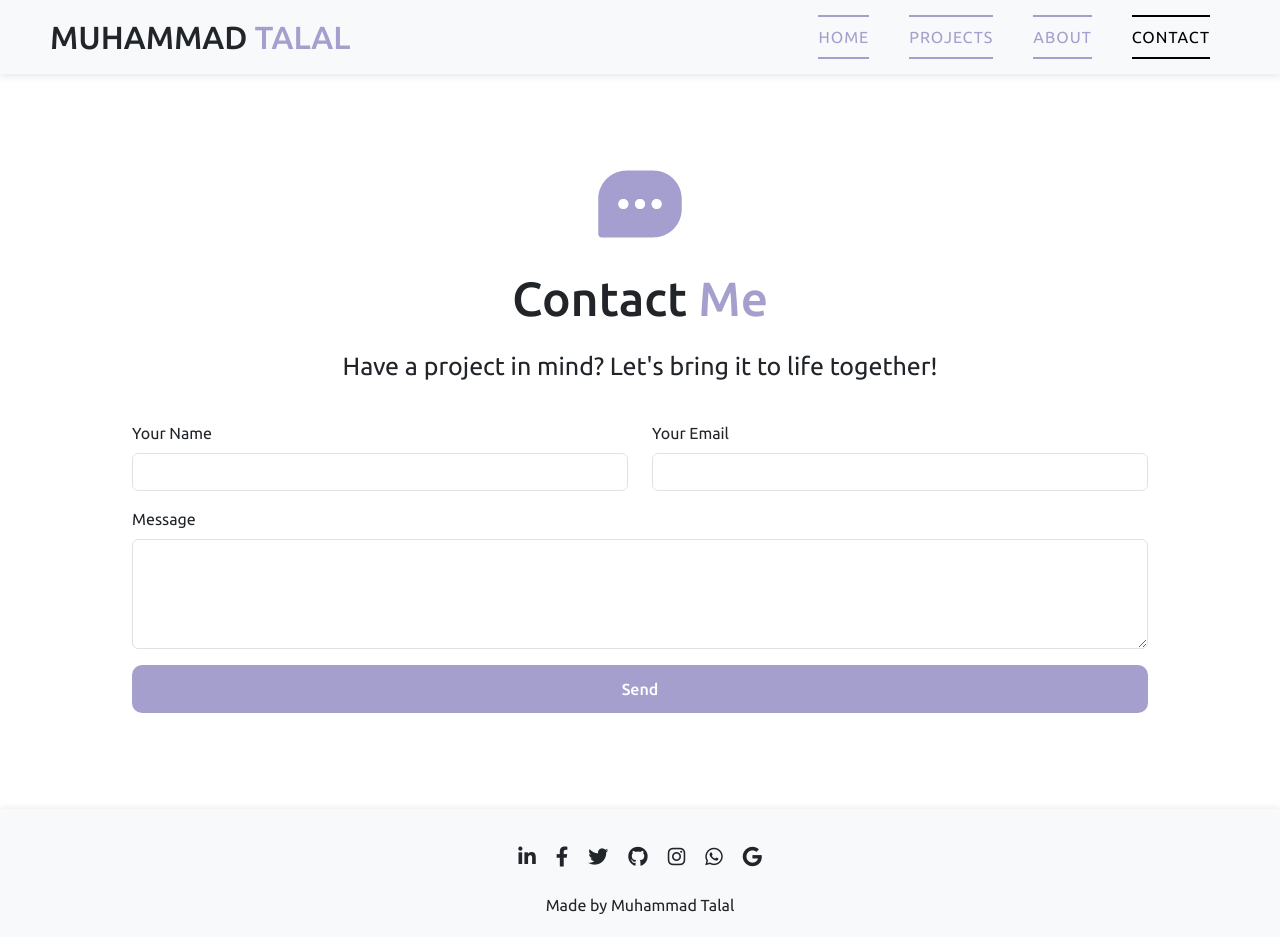
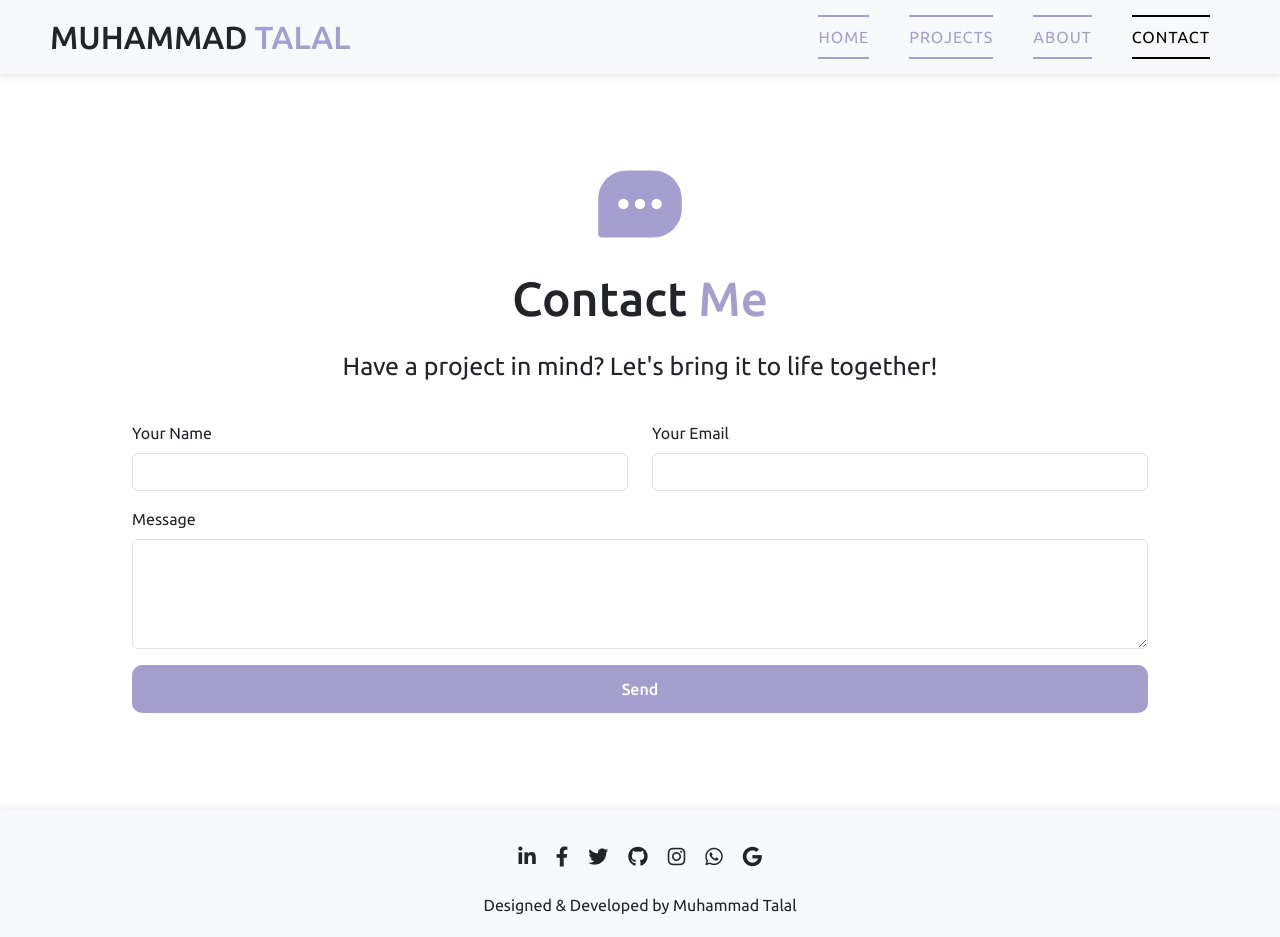
Before and after one commit to muhammadtalaljanjua/portfolio-website, a React (Create React App) app: page /contact in a window 1280 px wide. Built offline with nearby package versions, Linux system fonts and the light colour scheme.

Commit message:
Footer Updates

```diff
--- a/src/components/Footer/footer.component.jsx
+++ b/src/components/Footer/footer.component.jsx
@@ -93,7 +93,7 @@ const Footer = () => {
           </section>
         </div>
 
-        <div className="text-center">Made by Muhammad Talal</div>
+        <div className="text-center">Designed & Developed by Muhammad Talal</div>
       </footer>
     </>
   );
```
